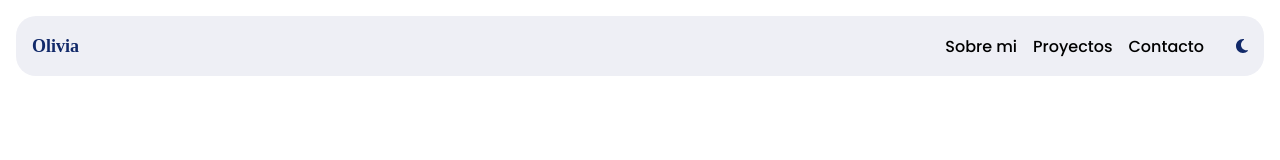
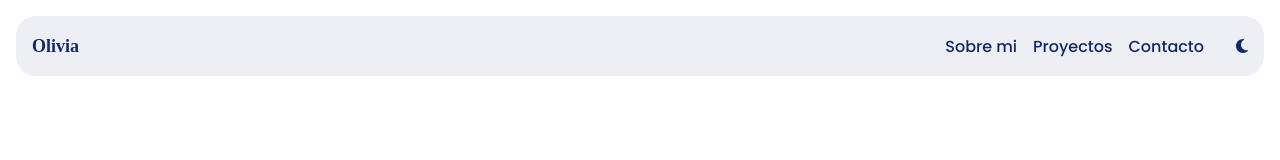
Before and after one commit to SrtaLiv/Portfolio-Vite, a React (Vite) app: page / in a window 1280 px wide. Shown: the top 160 px of the page. Built offline with nearby package versions, Linux system fonts and the light colour scheme; a web font is replaced by a local one.

Commit message:
color navbar

```diff
--- a/src/components/Navbar/navbar.scss
+++ b/src/components/Navbar/navbar.scss
@@ -25,6 +25,10 @@ header {
       font-family: Playwrite CU;
       color: themed("text");
       font-size: large;
+    }
+
+    .nav-link{
+      color: themed("text");
     }
 
     ul {
```
